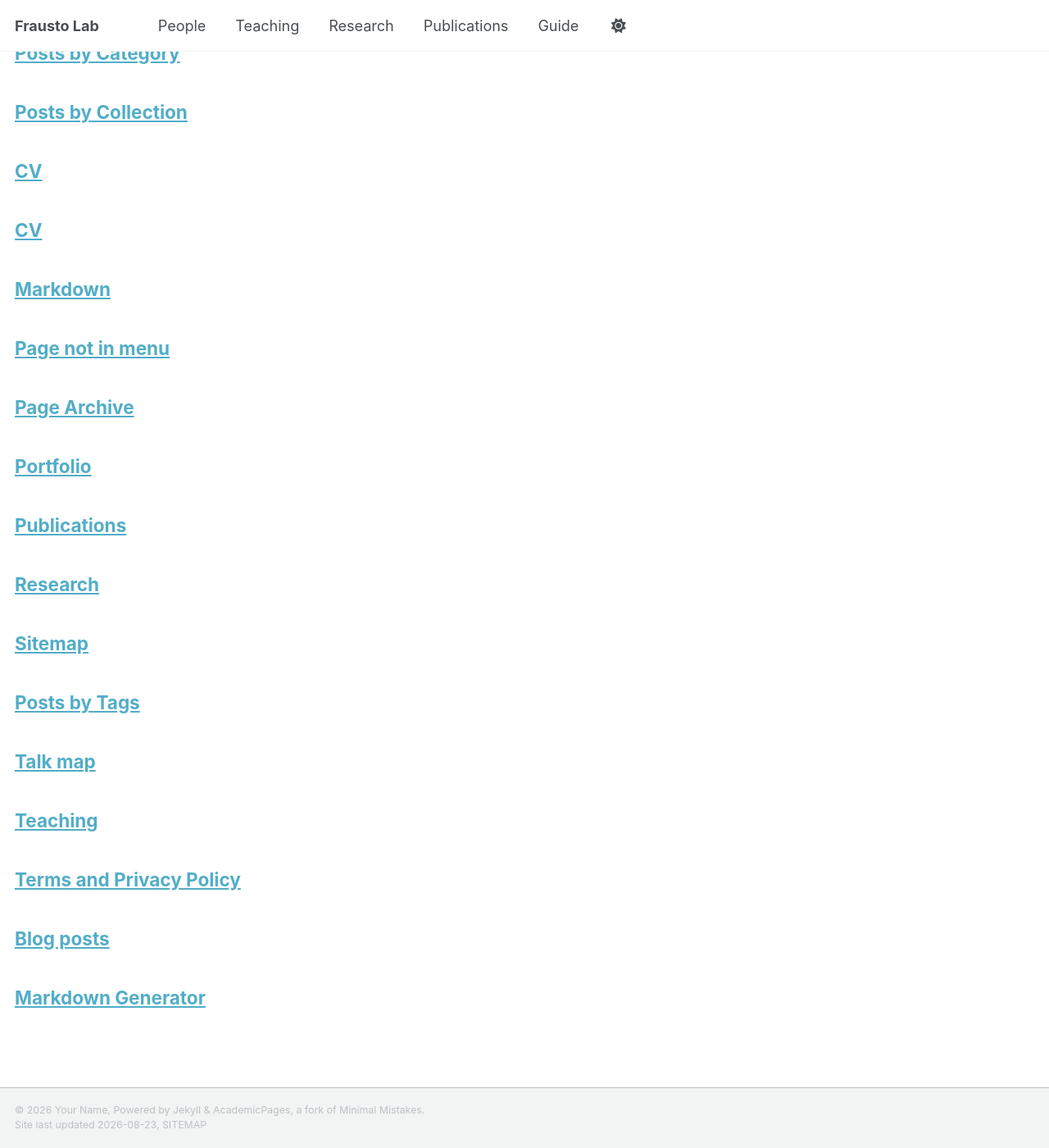
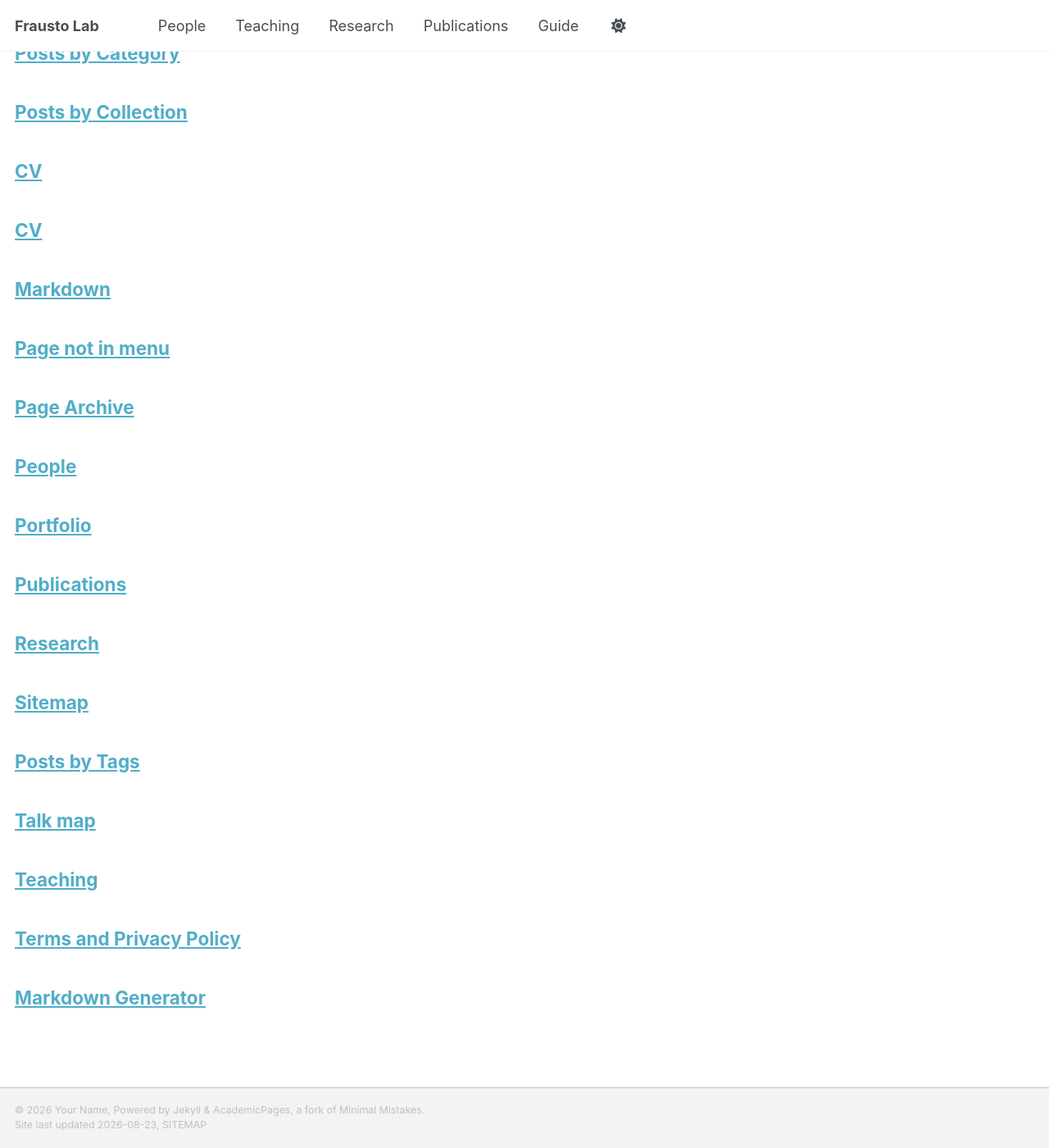
Before and after one commit to frausto-lab/frausto-lab.github.io, a Jekyll site: the page built from _pages/page-archive.html, in a window 1280 px wide and 1400 px high, scrolled down 337 px. Shown: the whole window at 82% size. Built offline with Jekyll 4.4.1, drawn with Linux system fonts in a browser that asks for light colours; a style sheet for code colours, icons or effects is not loaded.

Commit message:
fix people page

```diff
--- a/_pages/year-archive.html
+++ b/_pages/people.html
@@ -1,8 +1,8 @@
 ---
 layout: archive
-permalink: /year-archive/
-title: "Blog posts"
-author_profile: true
+permalink: /people/
+title: "People"
+author_profile: false
 redirect_from:
   - /wordpress/blog-posts/
 ---
```
